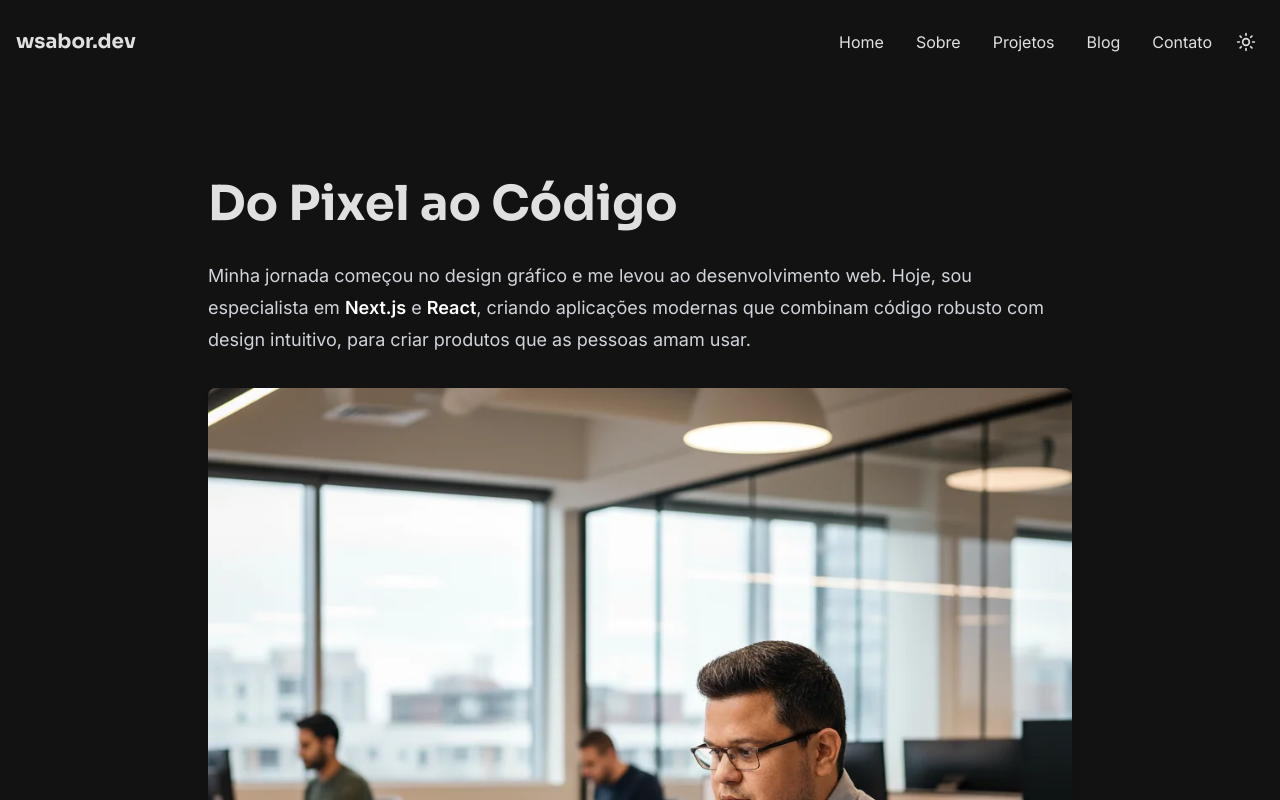
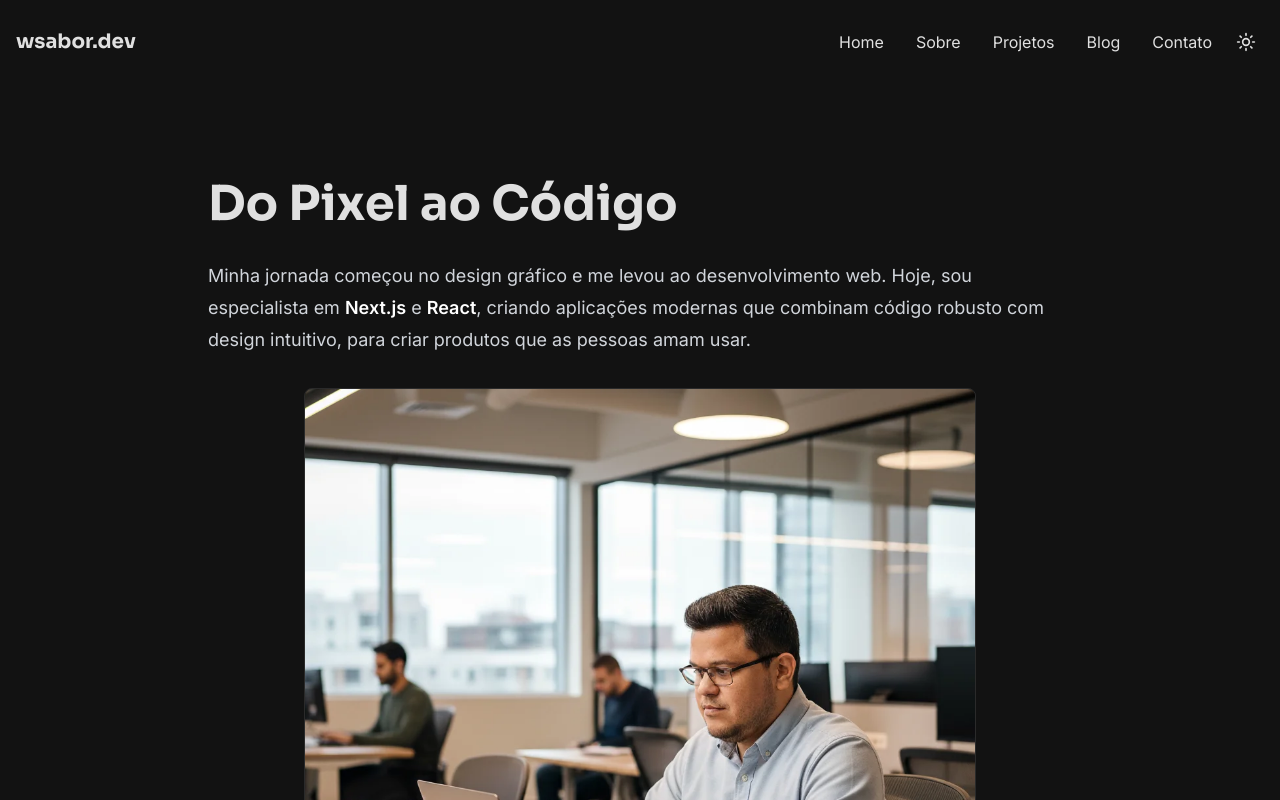
Before and after one commit to wsabor/wsabor.dev, a Next.js app: page /about in a window 1280 px wide. Shown: the top 800 px of the page. Built offline with nearby package versions, Linux system fonts and the light colour scheme.

Commit message:
chore: general blog & hero adjustments

```diff
--- a/src/app/about/page.tsx
+++ b/src/app/about/page.tsx
@@ -1,5 +1,6 @@
-import Image from "next/image";
-import ProfileWorking from "../../../public/img/profile_working.webp";
+// import Image from "next/image";
+import { BlogImage } from "@/components/BlogImage";
+// import ProfileWorking from "../../../public/img/profile_working.webp";
 
 export default function AboutPage() {
   return (
@@ -16,10 +17,13 @@ export default function AboutPage() {
           código robusto com design intuitivo, para criar produtos que as
           pessoas amam usar.
         </p>
-        <Image
-          src={ProfileWorking}
-          alt="Foto de perfil trabalhando em um laptop"
-          className="w-full rounded-lg shadow-lg"
+
+        <BlogImage
+          src="/img/profile_working.webp"
+          alt="Wagner trabalhando"
+          caption="Trabalhando em um projeto desafiador."
+          size="medium"
+          aspectRatio="square"
         />
 
         {/* Os h2 e ul dentro de .prose serão estilizados automaticamente */}
```
